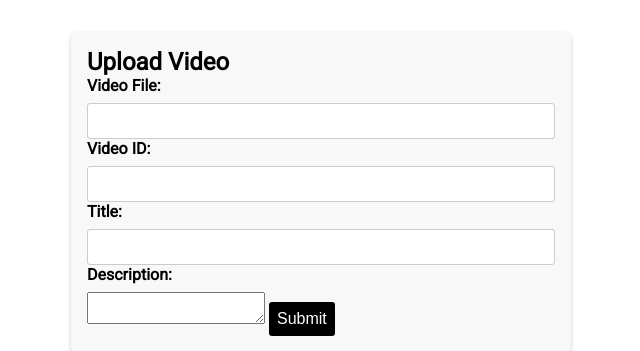
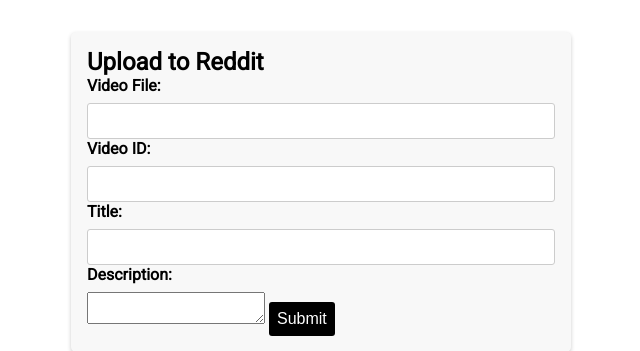
Before and after one commit to nas-0/csc-394-final-project-group-7, a Django app: template uploadvideofile/templates/reddit.html in a window 1280 px wide. Shown: the part 50-401 px from the top of the page, without its empty margins (319-959 px from the left). Run offline with Django 4.2, Linux system fonts and the light colour scheme; the template is opened without the code that fills it, so the values that code supplies are empty, except form fields; tables that the repository leaves empty hold one stand-in row (values such as "Sample post"); form fields are guessed from the names that the template uses.

Commit message:
changing tilites

```diff
--- a/uploadvideofile/templates/facebook.html
+++ b/uploadvideofile/templates/facebook.html
@@ -1,7 +1,7 @@
 <!DOCTYPE html>
 <html>
 <head>
-  <title>Upload Video</title>
+  <title>Upload Facebook</title>
   <link rel="stylesheet" href="https://fonts.googleapis.com/css?family=Roboto&display=swap">
   <style>
     * {
@@ -117,7 +117,7 @@
 
 <body>
   <div class="upload-form">
-    <h2>Upload Video</h2>
+    <h2>Upload to Facebook</h2>
     <form method="post" enctype="multipart/form-data">
       {% csrf_token %}
       <label for="{{ form.video.id_for_label }}">Video File:</label>
--- a/uploadvideofile/templates/reddit.html
+++ b/uploadvideofile/templates/reddit.html
@@ -1,7 +1,7 @@
 <!DOCTYPE html>
 <html>
 <head>
-  <title>Upload Video</title>
+  <title>Upload Reddit</title>
   <link rel="stylesheet" href="https://fonts.googleapis.com/css?family=Roboto&display=swap">
   <style>
     * {
@@ -117,7 +117,7 @@
 
 <body>
   <div class="upload-form">
-    <h2>Upload Video</h2>
+    <h2>Upload to Reddit</h2>
     <form method="post" enctype="multipart/form-data">
       {% csrf_token %}
       <label for="{{ form.video.id_for_label }}">Video File:</label>
--- a/uploadvideofile/templates/upload.html
+++ b/uploadvideofile/templates/upload.html
@@ -1,7 +1,7 @@
 <!DOCTYPE html>
 <html>
 <head>
-  <title>Upload Video</title>
+  <title>Upload all</title>
   <link rel="stylesheet" href="https://fonts.googleapis.com/css?family=Roboto&display=swap">
   <style>
     * {
@@ -117,7 +117,7 @@
 
 <body>
   <div class="upload-form">
-    <h2>Upload Video</h2>
+    <h2>Upload All</h2>
     <form method="post" enctype="multipart/form-data">
       {% csrf_token %}
       <label for="{{ form.video.id_for_label }}">Video File:</label>
```
